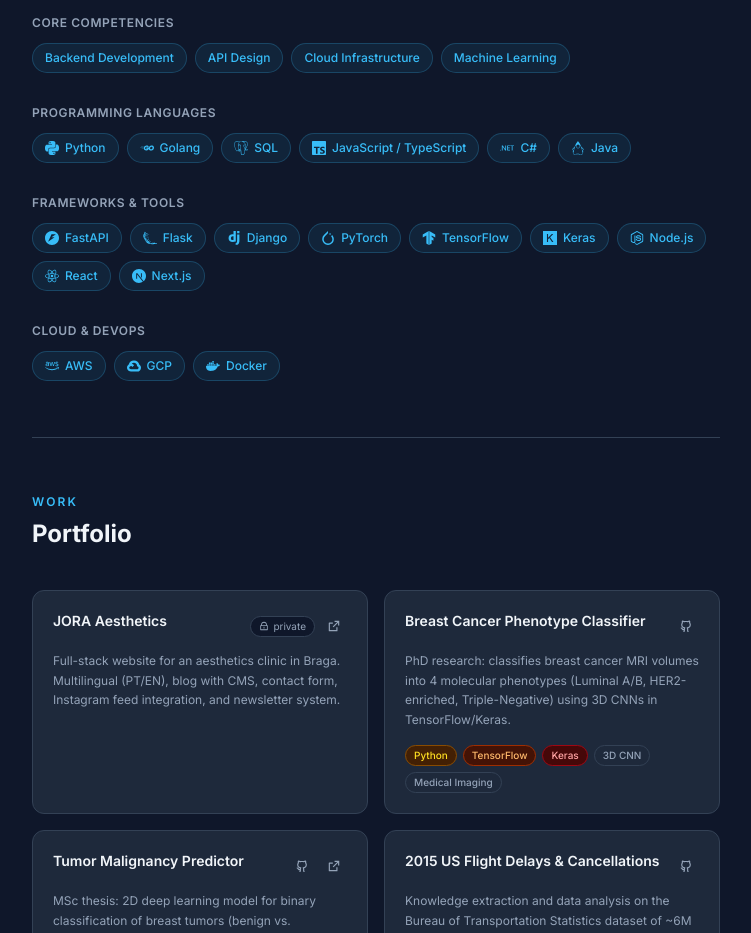
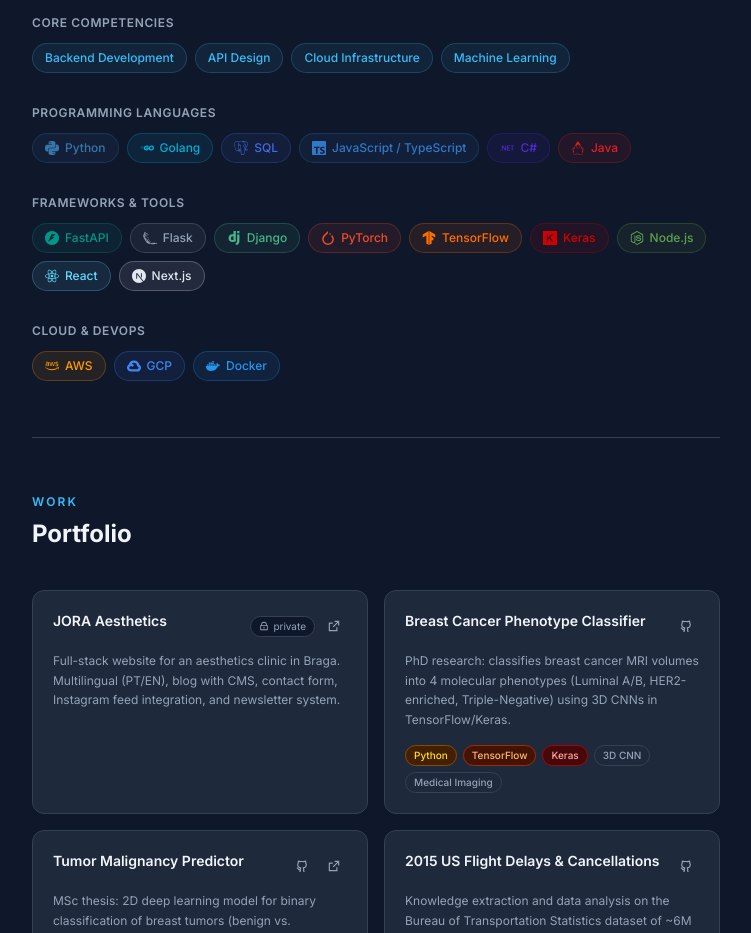
Before and after one commit to jpedrofontes/jpedrofontes, a Next.js app: page / in a window 1280 px wide. Shown: the part 2860-3793 px from the top of the page, without its empty margins (408-1159 px from the left). Built offline with nearby package versions, Linux system fonts and the light colour scheme.

Commit message:
feat: brand colors on tech stack chips

```diff
--- a/components/sections/Skills.tsx
+++ b/components/sections/Skills.tsx
@@ -34,6 +34,28 @@
   "Docker":                  SiDocker,
 };
 
+// Brand colors matching the README tech stack badges
+const COLOR_MAP: Record<string, string> = {
+  "Python":                  "#3776AB",
+  "Golang":                  "#00ADD8",
+  "SQL":                     "#4169E1",
+  "JavaScript / TypeScript": "#3178C6",
+  "C#":                      "#512BD4",
+  "Java":                    "#e11d22",
+  "FastAPI":                 "#009688",
+  "Flask":                   "#94a3b8",   // Flask is monochrome, use neutral
+  "Django":                  "#44B78B",   // Django brand green
+  "PyTorch":                 "#EE4C2C",
+  "TensorFlow":              "#FF6F00",
+  "Keras":                   "#D00000",
+  "Node.js":                 "#5FA04E",
+  "React":                   "#61DAFB",   // React cyan logoColor from README
+  "Next.js":                 "#e2e8f0",   // Next.js white on dark
+  "AWS":                     "#FF9900",   // AWS orange brand color
+  "GCP":                     "#4285F4",
+  "Docker":                  "#2496ED",
+};
+
 export default function Skills({ skills }: { skills: CVData["skills"] }) {
   return (
     <section id="skills" className="py-14 border-b border-edge">
@@ -54,6 +76,7 @@
             <div className="flex flex-wrap gap-2">
               {group.items.map((skill, si) => {
                 const Icon = ICON_MAP[skill];
+                const color = COLOR_MAP[skill];
                 return (
                   <motion.span
                     key={si}
@@ -61,7 +84,14 @@
                     whileInView={{ opacity: 1, scale: 1 }}
                     viewport={{ once: true }}
                     transition={{ duration: 0.3, delay: gi * 0.07 + si * 0.04 }}
-                    className="inline-flex items-center gap-1.5 text-xs px-3 py-1.5 rounded-full font-medium text-accent bg-accent-wash border border-accent-ring"
+                    className={`inline-flex items-center gap-1.5 text-xs px-3 py-1.5 rounded-full font-medium${
+                      color ? "" : " text-accent bg-accent-wash border border-accent-ring"
+                    }`}
+                    style={color ? {
+                      backgroundColor: `${color}18`,
+                      border: `1px solid ${color}40`,
+                      color: color,
+                    } : undefined}
                   >
                     {Icon && <Icon className="text-sm shrink-0" />}
                     {skill}
```
